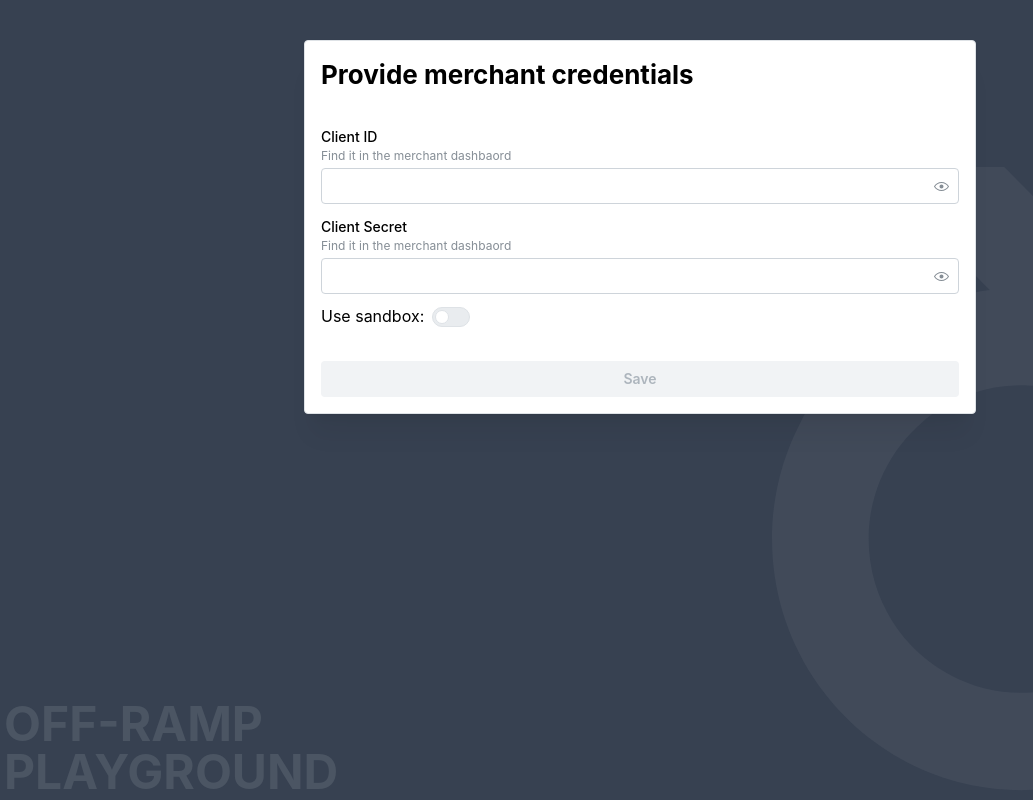
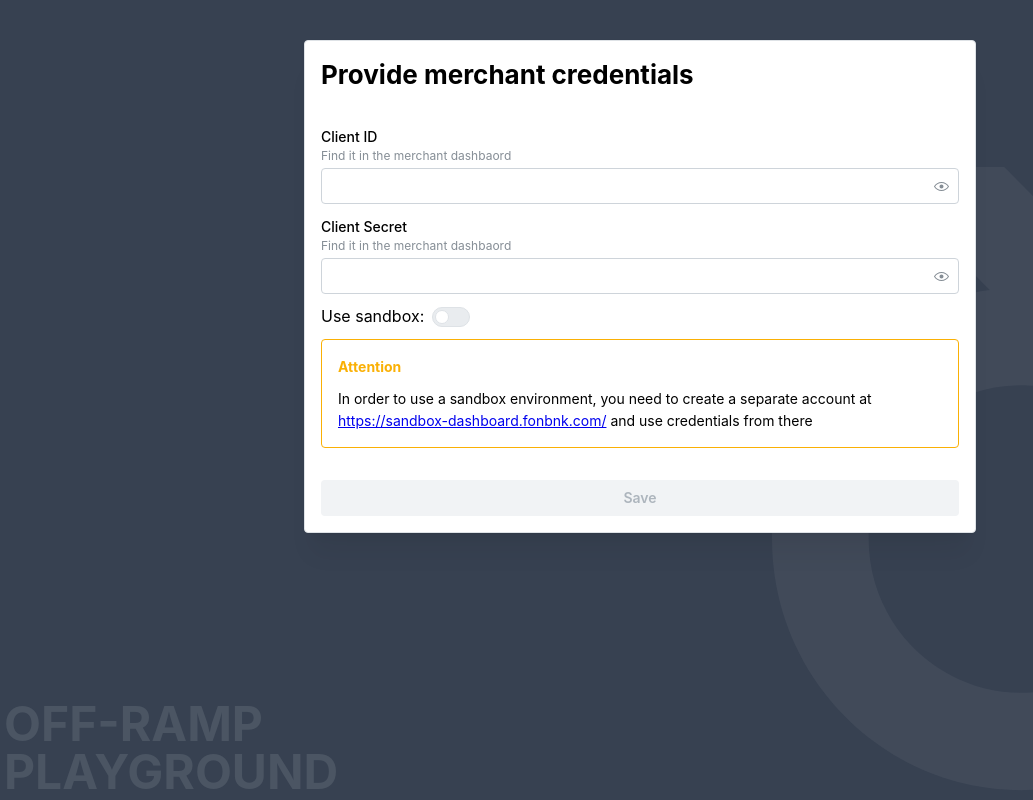
Before and after one commit to fonbnk/offramp-api-playground, a React (Vite) app: page / in a window 1280 px wide. Shown: the whole page, without its empty margins (0-1033 px from the left). Built offline with nearby package versions, Linux system fonts and the light colour scheme.

Commit message:
add creds warning

```diff
--- a/src/routes/index.lazy.tsx
+++ b/src/routes/index.lazy.tsx
@@ -1,5 +1,12 @@
-import { createLazyFileRoute, useNavigate } from "@tanstack/react-router";
-import { Button, PasswordInput, Space, Switch, Text } from "@mantine/core";
+import { createLazyFileRoute, Link, useNavigate } from "@tanstack/react-router";
+import {
+  Alert,
+  Button,
+  PasswordInput,
+  Space,
+  Switch,
+  Text,
+} from "@mantine/core";
 import { useForm } from "@mantine/form";
 import { api } from "../api.ts";
 import { notifications } from "@mantine/notifications";
@@ -84,6 +91,15 @@ function Index() {
             })}
           />
         </div>
+        <Space h="xs" />
+        <Alert variant="outline" color="yellow" title="Attention">
+          In order to use a sandbox environment, you need to create a separate
+          account at{" "}
+          <Link to="https://sandbox-dashboard.fonbnk.com/" target="_blank">
+            https://sandbox-dashboard.fonbnk.com/
+          </Link>{" "}
+          and use credentials from there
+        </Alert>
         <Space h="xl" />
         <Button
           type="submit"
--- a/src/routes/status.$orderId.lazy.tsx
+++ b/src/routes/status.$orderId.lazy.tsx
@@ -165,6 +165,13 @@ function Index() {
             </div>
           </div>
         )}
+        {!orderQuery.data && !orderQuery.isLoading && (
+          <div>
+            <Text size="xl" fw={700} ta="center">
+              Order not found
+            </Text>
+          </div>
+        )}
       </div>
     </Layout>
   );
```
